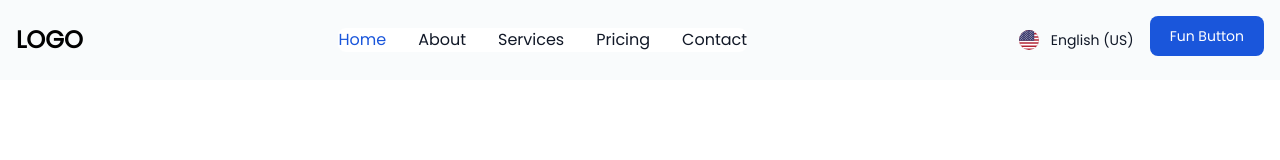
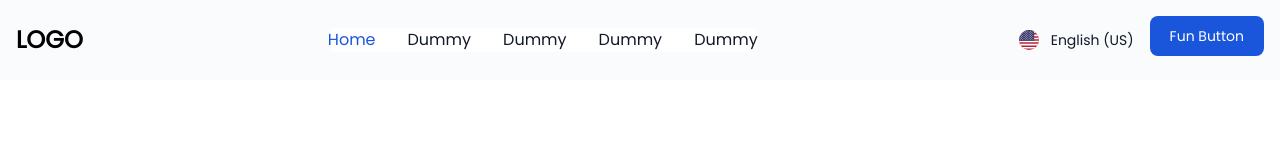
Before and after one commit to marthamwangi/maids.cc, an Angular app: page / in a window 1280 px wide. Shown: the top 160 px of the page. Built offline with nearby package versions, Linux system fonts and the light colour scheme.

Commit message:
chore: modify navbar and delete spec file

```diff
--- a/src/app/components/navbar/navbar.component.html
+++ b/src/app/components/navbar/navbar.component.html
@@ -152,20 +152,20 @@
                         aria-current="page">Home</a>
                 </li>
                 <li>
-                    <a href="#"
-                        class="block py-2 px-3 md:p-0 text-gray-900 rounded hover:bg-gray-100 md:hover:bg-transparent md:hover:text-blue-700 dark:text-white md:dark:hover:text-blue-500 dark:hover:bg-gray-700 dark:hover:text-white md:dark:hover:bg-transparent dark:border-gray-700">About</a>
+                    <a
+                        class="block py-2 px-3 md:p-0 text-gray-900 rounded hover:bg-gray-100 md:hover:bg-transparent md:hover:text-blue-700">Dummy</a>
                 </li>
                 <li>
-                    <a href="#"
-                        class="block py-2 px-3 md:p-0 text-gray-900 rounded hover:bg-gray-100 md:hover:bg-transparent md:hover:text-blue-700 dark:text-white md:dark:hover:text-blue-500 dark:hover:bg-gray-700 dark:hover:text-white md:dark:hover:bg-transparent dark:border-gray-700">Services</a>
+                    <a
+                        class="block py-2 px-3 md:p-0 text-gray-900 rounded hover:bg-gray-100 md:hover:bg-transparent md:hover:text-blue-700">Dummy</a>
                 </li>
                 <li>
-                    <a href="#"
-                        class="block py-2 px-3 md:p-0 text-gray-900 rounded hover:bg-gray-100 md:hover:bg-transparent md:hover:text-blue-700 dark:text-white md:dark:hover:text-blue-500 dark:hover:bg-gray-700 dark:hover:text-white md:dark:hover:bg-transparent dark:border-gray-700">Pricing</a>
+                    <a
+                        class="block py-2 px-3 md:p-0 text-gray-900 rounded hover:bg-gray-100 md:hover:bg-transparent md:hover:text-blue-700">Dummy</a>
                 </li>
                 <li>
-                    <a href="#"
-                        class="block py-2 px-3 md:p-0 text-gray-900 rounded hover:bg-gray-100 md:hover:bg-transparent md:hover:text-blue-700 dark:text-white md:dark:hover:text-blue-500 dark:hover:bg-gray-700 dark:hover:text-white md:dark:hover:bg-transparent dark:border-gray-700">Contact</a>
+                    <a
+                        class="block py-2 px-3 md:p-0 text-gray-900 rounded hover:bg-gray-100 md:hover:bg-transparent md:hover:text-blue-700">Dummy</a>
                 </li>
             </ul>
         </div>
```
Also changed, not shown: 1 other file (tests, documents, lock files or other folders).
